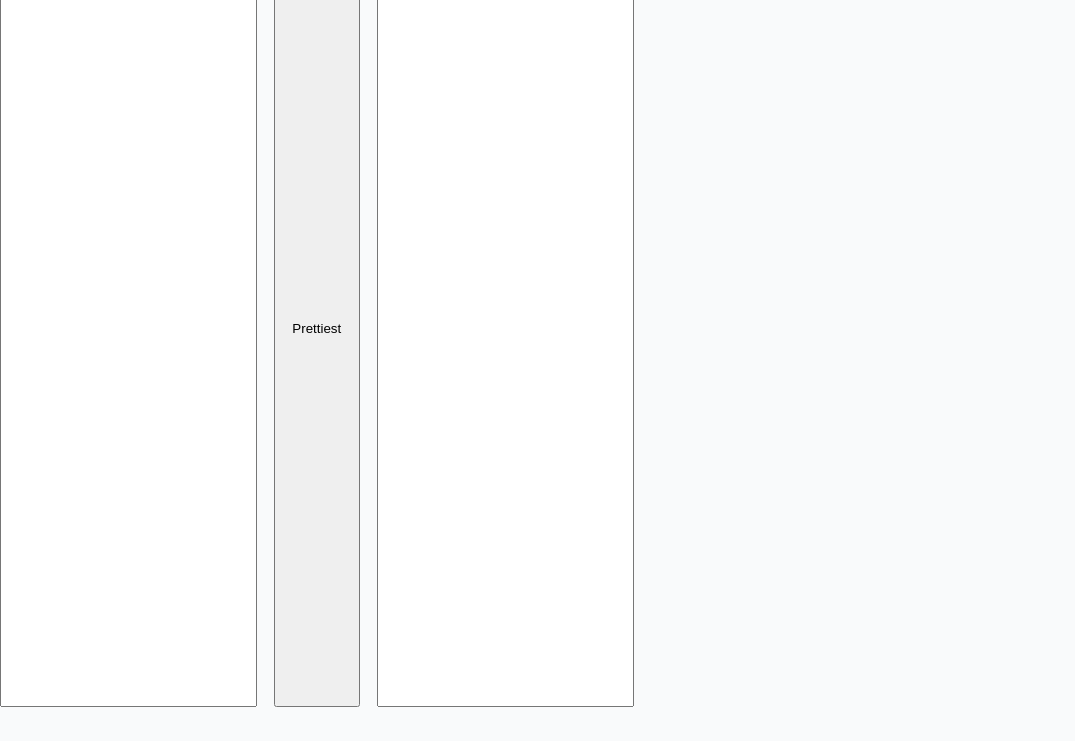
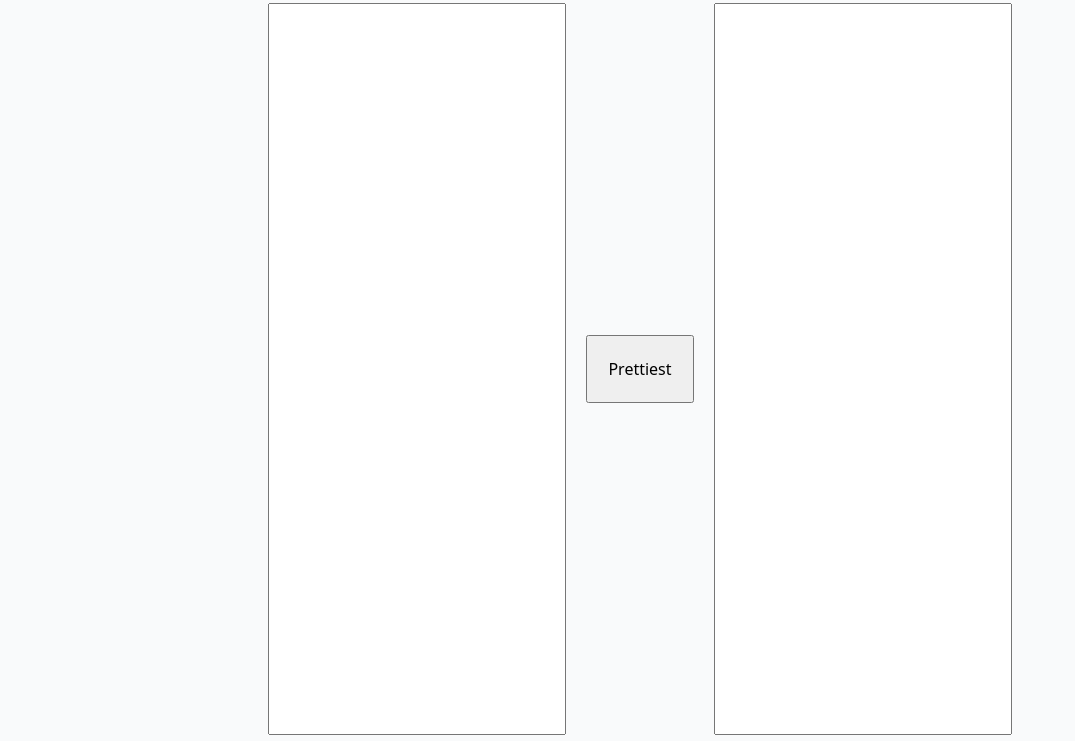
Before and after one commit to therockstorm/prettiest, a website built with Parcel: page src/index.html in a window 1280 px wide. Shown: the part 93-834 px from the top of the page, without its empty margins (0-1075 px from the left). Before the commit the page ends 805 px from the top, so only its background shows below. Built offline with nearby package versions, Linux system fonts and the light colour scheme.

Commit message:
chore: :lipstick:

```diff
--- a/src/index.css
+++ b/src/index.css
@@ -2,12 +2,17 @@
   --gray-50: #f9fafb;
   --gray-100: #f3f4f6;
   --gray-900: #111827;
+  --red-700: #b91c1c;
+}
+
+*,
+*::before,
+*::after {
+  box-sizing: border-box;
 }
 
 * {
   margin: 0;
-  padding: 0;
-  box-sizing: border-box;
 }
 
 html,
@@ -16,15 +21,42 @@ body {
 }
 
 body {
+  line-height: 1.5;
+  -webkit-font-smoothing: antialiased;
+}
+
+img,
+picture,
+video,
+canvas,
+svg {
+  display: block;
+  max-width: 100%;
+}
+
+input,
+button,
+textarea,
+select {
+  font: inherit;
+}
+
+p,
+h1,
+h2,
+h3,
+h4,
+h5,
+h6 {
+  overflow-wrap: break-word;
+}
+
+body {
   background: var(--gray-50);
   color: var(--gray-900);
   display: flex;
-  flex-direction: column;
   font-family: ui-sans-serif, system-ui, -apple-system, BlinkMacSystemFont,
     "Segoe UI", Roboto, "Helvetica Neue", Arial, "Noto Sans", sans-serif,
     "Apple Color Emoji", "Segoe UI Emoji", "Segoe UI Symbol", "Noto Color Emoji";
+  justify-content: center;
 }
-
-main {
-  flex: 1 0 auto;
-}
--- a/src/index.html
+++ b/src/index.html
@@ -1,6 +1,5 @@
 <!DOCTYPE html>
 <html lang="en">
-
   <head>
     <meta charset="UTF-8" />
     <meta http-equiv="X-UA-Compatible" content="IE=edge" />
@@ -13,15 +12,26 @@
   </head>
 
   <body>
+    <div style="margin: 2em 0 1em 0">
       <h1>Prettiest JSON</h1>
-  <main style="display: flex;">
+      <main style="display: flex; margin: 1em 0 1em 0">
         <text-area id="before"></text-area>
-    <button id="pretty" style="margin: 0 1.25em; padding: 1.25em;">Prettiest</button>
+        <button
+          id="pretty"
+          style="
+            margin: 0 1.25em;
+            padding: 1.25em;
+            height: 100%;
+            align-self: center;
+          "
+        >
+          Prettiest
+        </button>
         <text-area id="after"></text-area>
-    <p id="error"></p>
       </main>
+      <p id="error" style="color: var(--red-700)"></p>
+    </div>
 
     <script src="index.js" type="module"></script>
   </body>
-
 </html>
```
Lines whose indentation alone changed are shown as unchanged.
